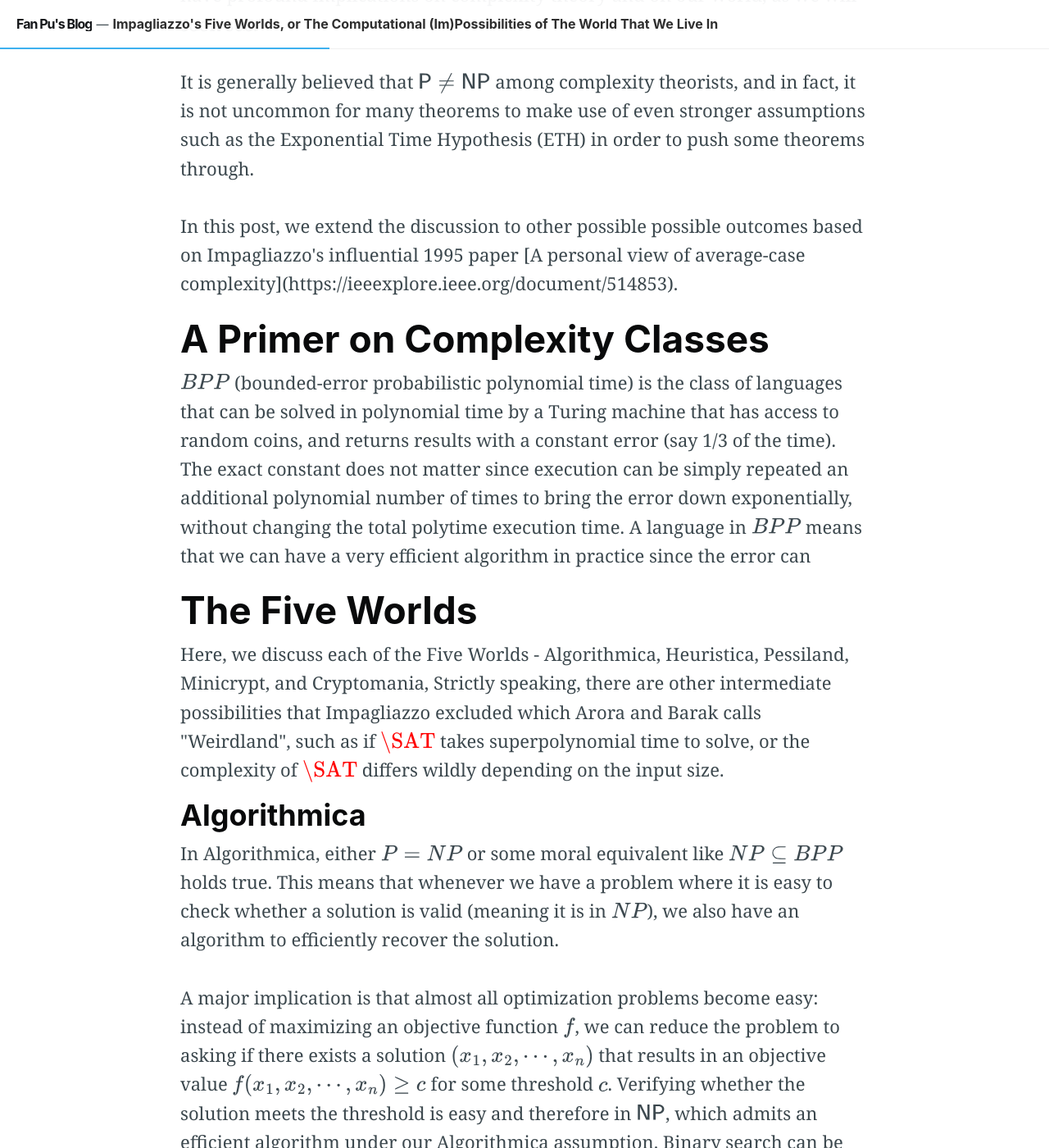
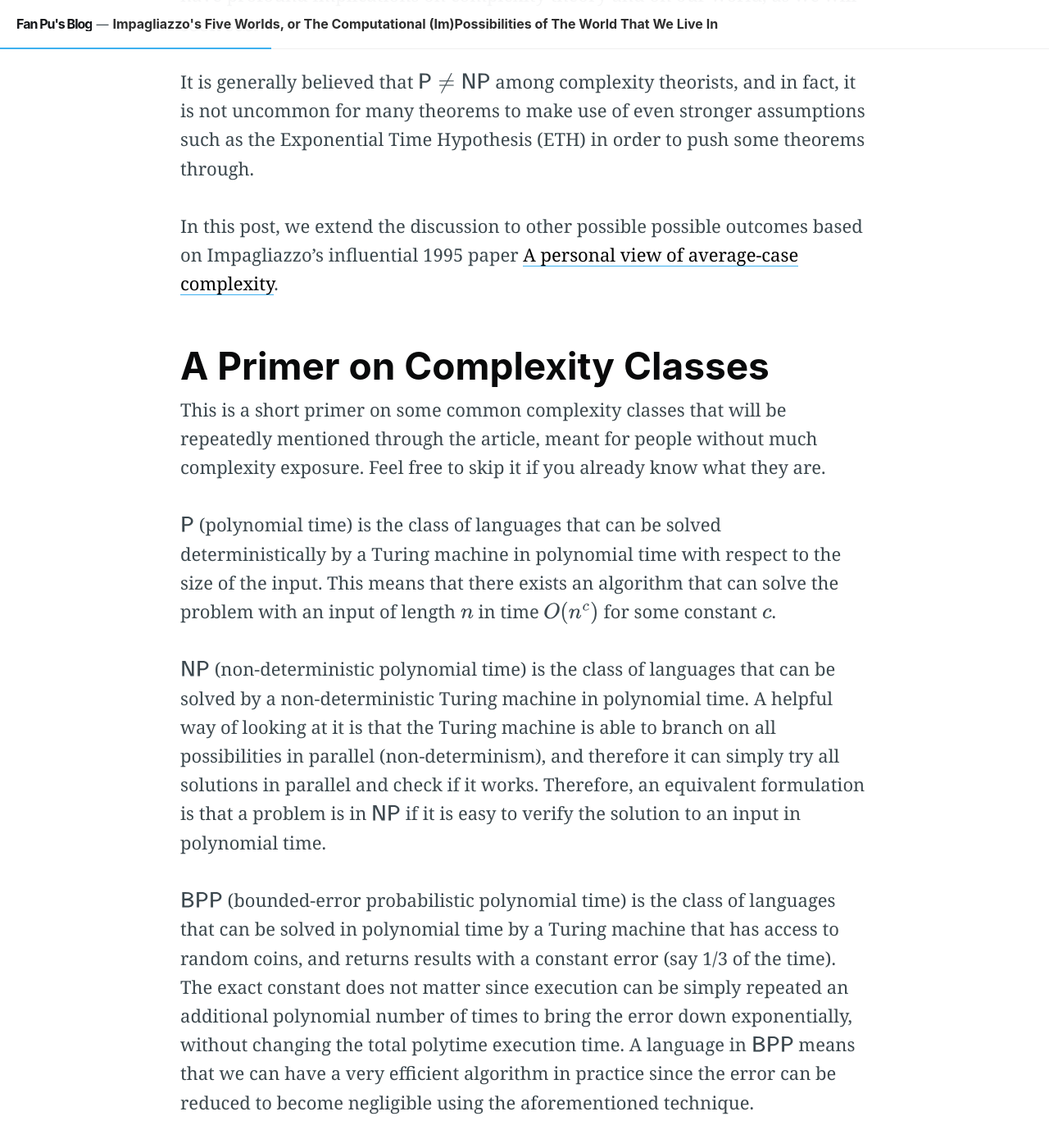
Before and after one commit to fanpu/blog, a Jekyll site: the page built from _posts/2022-08-07-impagliazzos-five-worlds.markdown, in a window 1280 px wide and 1400 px high, scrolled down 1706 px. Shown: the whole window at 82% size. Built offline with Jekyll 4.4.1, drawn with Linux system fonts in a browser that asks for light colours; nearby versions of some CDN libraries; comment, search, counter and statistics services are not loaded; the table of contents is made by our own code; some of the changed text lies outside the part shown.

Commit message:
impagliazzo five worlds post

```diff
--- a/_includes/mathjax_support.html
+++ b/_includes/mathjax_support.html
@@ -22,9 +22,6 @@ MathJax = {
 
 <div style="display:none">
     $$
-    \newcommand\NP{\mathsf{NP}}
-    \newcommand\P{\mathsf{P}}
-    \newcommand\BPP{\mathsf{P}}
     \DeclareMathOperator*{\Pr}{\mathbf{Pr}}
     \DeclareMathOperator*{\E}{\mathbf{E}}
     \DeclareMathOperator*{\Ex}{\mathbf{E}}
--- a/_posts/2022-08-07-impagliazzos-five-worlds.markdown
+++ b/_posts/2022-08-07-impagliazzos-five-worlds.markdown
@@ -10,55 +10,85 @@ toc: true
 ---
 
 <div>
+
 Most people have probably heard of the \(\P = \NP? \) problem in some shape or
 form, which asks whether the class of languages decidable in deterministic
 polynomial time is the same as the class of languages decidable in
 non-deterministic polynomial time. An affirmative answer in either direction
-will have profound implications on complexity theory and on our world, as we will soon see.
+will have profound implications on complexity theory and on our world, as we
+will soon see.
 
-<br>
-<br>
+<br> <br>
 
 It is generally believed that \( \P \neq \NP \) among complexity theorists, and
 in fact, it is not uncommon for many theorems to make use of even stronger
-assumptions such as the Exponential Time Hypothesis (ETH)
-in order to push some theorems through.
-<br>
-<br>
+assumptions such as the Exponential Time Hypothesis (ETH) in order to push some
+theorems through.  <br> <br>
 
-In this post, we extend the discussion to other possible possible outcomes based on Impagliazzo's influential 1995 paper [A personal view of average-case complexity](https://ieeexplore.ieee.org/document/514853).
 
 </div>
+
+In this post, we extend the discussion to other possible possible outcomes based
+on Impagliazzo's influential 1995 paper [A personal view of average-case
+complexity](https://ieeexplore.ieee.org/document/514853).
+
 
 # A Primer on Complexity Classes
 
 <div>
+This is a short primer on some common complexity classes that will be repeatedly mentioned through the article,
+meant for people without much complexity exposure.
+Feel free to skip it if you already know what they are.
 
-\( BPP \) (bounded-error probabilistic polynomial time) is the class of
+<br> <br>
+
+\( \P \) (polynomial time) is the class of languages that can be solved
+deterministically by a Turing machine in polynomial time with respect to the
+size of the input. This means that there exists an algorithm that can solve the
+problem with an input of length \(n\) in time \( O(n^c) \) for some constant
+\(c\).
+
+<br> <br>
+\( \NP \) (non-deterministic polynomial time) is the class of languages that can
+be solved by a non-deterministic Turing machine in polynomial time. A helpful
+way of looking at it is that the Turing machine is able to branch on all
+possibilities in parallel (non-determinism), and therefore it can simply try all
+solutions in parallel and check if it works. Therefore, an equivalent
+formulation is that a problem is in \( \NP \) if it is easy to verify the
+solution to an input in polynomial time.
+
+<br> <br>
+
+\( \BPP \) (bounded-error probabilistic polynomial time) is the class of
 languages that can be solved in polynomial time by a Turing machine that has
 access to random coins, and returns results with a constant error (say 1/3 of
 the time). The exact constant does not matter since execution can be simply
-repeated an additional polynomial number of times to bring the error down exponentially, without
-changing the total polytime execution time. A language in \(BPP\) means that we
-can have a very efficient algorithm in practice since the error can
+repeated an additional polynomial number of times to bring the error down
+exponentially, without changing the total polytime execution time. A language in
+\(\BPP\) means that we can have a very efficient algorithm in practice since the
+error can be reduced to become negligible using the aforementioned technique.
 
 </div>
 
+<br>
+
 # The Five Worlds
 
-<div>
 
-Here, we discuss each of the Five Worlds - Algorithmica, Heuristica, Pessiland, Minicrypt, and Cryptomania, Strictly speaking, there are other intermediate possibilities that Impagliazzo excluded which Arora and Barak calls "Weirdland", such as if \( \SAT \) takes superpolynomial time to solve, or the complexity of \( \SAT \) differs wildly depending on the input size.
+Here, we discuss each of the Five Worlds - Algorithmica, Heuristica, Pessiland,
+Minicrypt, and Cryptomania, Strictly speaking, there are other intermediate
+possibilities that Impagliazzo excluded which Arora and Barak calls "Weirdland",
+such as if $$ \SAT $$ takes superpolynomial time to solve, or the complexity of
+$$ \SAT $$ differs wildly depending on the input size. Do refer to their book mentioned in the [References](#references) section if you are interested.
 
-</div>
 
 ## Algorithmica
 
 <div>
 
-In Algorithmica, either \(P = NP\) or some moral equivalent like \(NP \subseteq
-BPP\) holds true.  This means that whenever we have a problem where it is easy
-to check whether a solution is valid (meaning it is in \( NP\)), we also have an
+In Algorithmica, either \( \P = \NP \) or some moral equivalent like \(\NP \subseteq
+\BPP\) holds true.  This means that whenever we have a problem where it is easy
+to check whether a solution is valid (meaning it is in \( \NP \)), we also have an
 algorithm to efficiently recover the solution.
 
 <br> <br>
@@ -72,8 +102,7 @@ in \(\NP\), which admits an efficient algorithm under our Algorithmica
 assumption.  Binary search can be performed on \(c\) to find a solution with the
 best value.  This will bring paradise to many areas of engineering and science.
 
-<br>
-<br>
+<br> <br>
 
 On the other hand, cryptography is now dead. Cryptography is founded on the
 assumption of one-way functions, where given some function \( f \), it is easy
@@ -82,6 +111,8 @@ recover \( x \) given \( y \). This is because one-way functions are in \( \NP
 \), which obliterates this assumption.
 
 </div>
+
+<br>
 
 ## Heuristica
 
@@ -113,6 +144,8 @@ with any puzzles that an adversary can't solve efficiently.
 
 </div>
 
+<br>
+
 ## Pessiland
 
 <div>
@@ -135,6 +168,8 @@ currently do in our world.
 
 </div>
 
+<br>
+
 ## Minicrypt
 
 <div>
@@ -152,23 +187,23 @@ Diffie-Hellman (DDH) assumption. The DDH states that given any cyclic group \( G
 \) with generator \( g \) and order \( q \), the following two probability
 distributions are computationally indistinguishable:
 
-$$ ( g^a, g^b, g^{ab})$$
-$$ ( g^a, g^b, g^c) $$
+$$ ( g^a, g^b, g^{ab})$$ $$ ( g^a, g^b, g^c) $$
 
 where \( a, b, c \in \mathbb{Z}_q \).
 
-<br>
-<br>
+<br> <br>
 
 RSA encryption relies on the assumption of the hardness of factorization, which
 is already untrue in the quantum computation model. This is thanks to Shor's
 algorithm developed in 1994 by Peter Shor, which is able to perform integer
 factorization in \( \BQP \), i.e in polynomial time on a quantum computer.  This
 has also caused a general shift among the cryptography community to start moving
-standards towards post-quantum cryptography, which relies on cryptosystems that are
-believed to be resistant to quantum computers.
+standards towards post-quantum cryptography, which relies on cryptosystems that
+are believed to be resistant to quantum computers.
 
 </div>
+
+<br>
 
 ## Cryptomania
 
@@ -183,8 +218,11 @@ too bad of a trade, if we consider the downsides of losing the ability to solve
 
 </div>
 
-# Closing Thoughts
+<br>
 
+# Some Closing Thoughts
+
+<div>
 I found it illuminating to consider a more nuanced debate of the computational
 possibilities of our world beyond just a simplistic \( \P = \NP? \) view. Most
 experts think that we are in Minicrypt or Cryptomania. It would be interesting
@@ -192,15 +230,19 @@ to see if the cryptosystems that we rely so heavily on today (Diffie-Hellman,
 elliptic curve cryptography, etc) will be broken in the coming decades, since we
 have no real reason to believe that the assumptions are hard other than the fact
 that a ton of smart people have tried for years to break it and failed.
+</div>
 
+<br>
 
 # References
 
-- [Personal View of Average-Case Complexity](https://www2.karlin.mff.cuni.cz/~krajicek/ri5svetu.pdf)
+- [Personal View of Average-Case
+Complexity](https://www2.karlin.mff.cuni.cz/~krajicek/ri5svetu.pdf)
 
 - [Average Case Complexity](
 https://www2.cs.sfu.ca/~kabanets/881/scribe_notes/lec8.pdf)
 
-- Arora, S., &amp; Barak, B. (2016). Computational Complexity: A Modern Approach. Cambridge University Press.
+- Arora, S., &amp; Barak, B. (2016). Computational Complexity: A Modern
+Approach. Cambridge University Press.
 
 *Banner picture: Denali National Park, Alaska*
```
Also changed, not shown: other parts of _includes/mathjax_support.html (+4 -0 lines).
